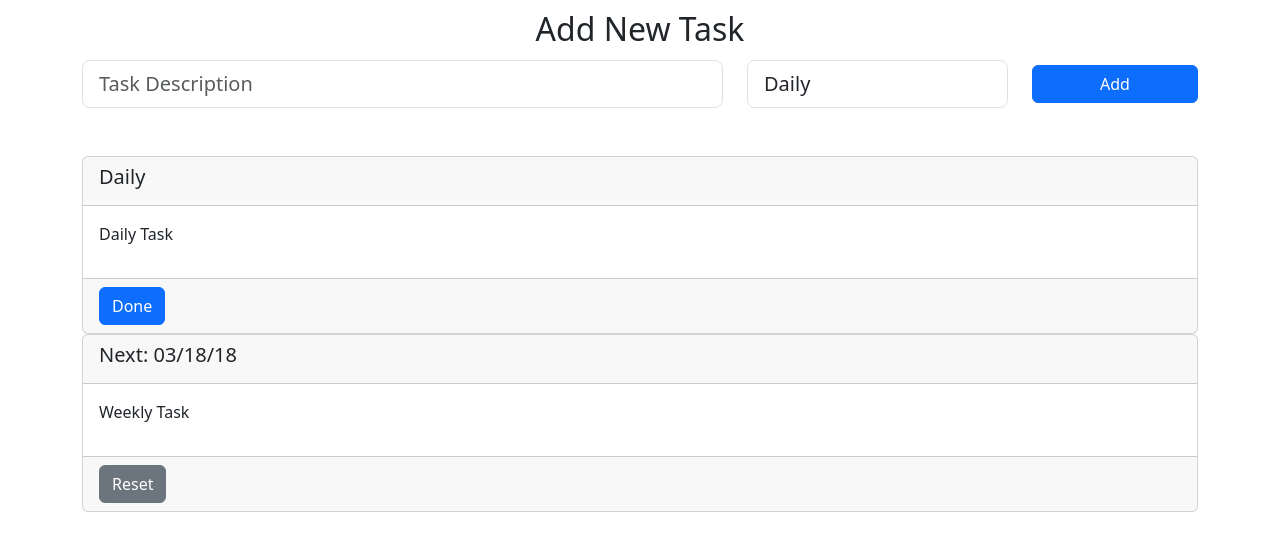
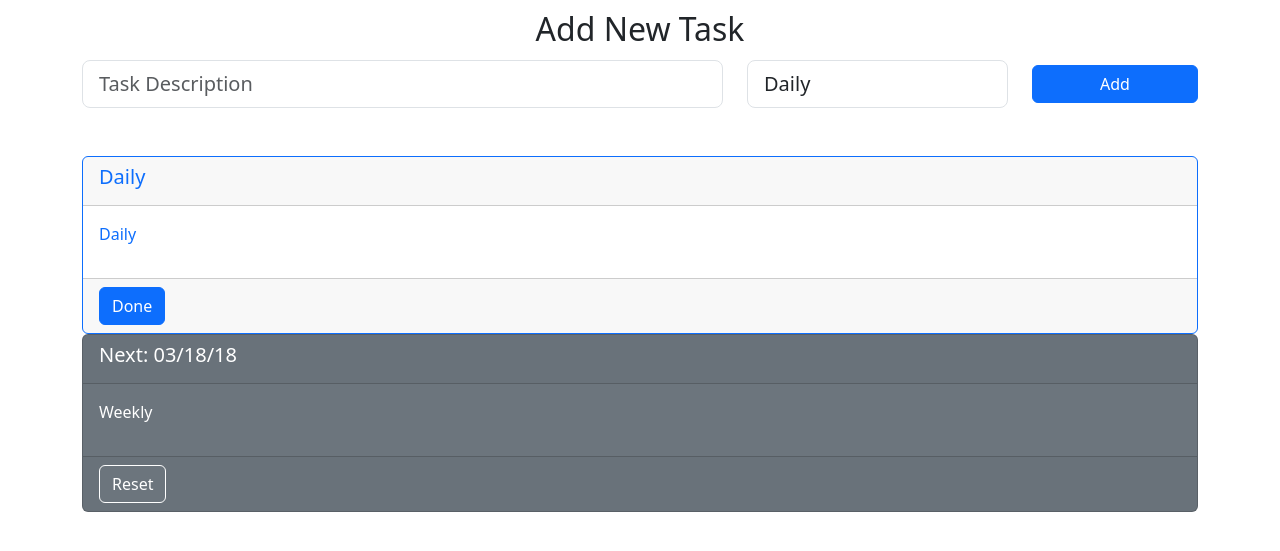
Before and after one commit to rdhammond/redo, a Rails app: page / in a window 1280 px wide. Shown: the part 70-621 px from the top of the page. Run offline with Rails 7, Linux system fonts and the light colour scheme; data comes from the database, SQL or seed files in the repository; style sheets or scripts are compiled from the project's sources; some libraries are stand-ins or nearby versions.

Commit message:
Limited/sized cards appropriately to viewport and added a splash of color.

```diff
--- a/app/assets/stylesheets/home.scss
+++ b/app/assets/stylesheets/home.scss
@@ -4,3 +4,23 @@
 #add-form input[type="submit"] {
   width: 100%;
 }
+
+$cards-per-line: (
+		xs: 1,
+		sm: 2,
+		md: 3,
+		lg: 3,
+		xl: 4
+);
+
+@each $name, $breakpoint in $grid-breakpoints {
+		@media (min-width: $breakpoint) {
+			.card-deck .card {
+				flex: 0 0 calc(#{100/map-get($cards-per-line, $name)}% - #{$grid-gutter-width});
+			}
+		}
+}
+
+.border-white {
+		border-color: white;
+}
--- /dev/null
+++ b/app/views/tasks/_active.html.erb
@@ -0,0 +1,14 @@
+<div class="card text-primary border-primary">
+	<div class="card-header">
+		<h5><%= task.task_type.titleize %></h5>
+	</div>
+	<div class="card-body">
+		<p><%= task.task_type.titleize %></p>
+	</div>
+	<div class="card-footer">
+		<%= form_with scope: :task, url: task_path(task), method: :put, model: task, class: "task-form" do |f| %>
+			<%= hidden_field_tag "done", value: true %>
+			<%= f.submit "Done", class: "btn btn-primary" %>
+		<% end %>
+	</div>
+</div>
--- /dev/null
+++ b/app/views/tasks/_finished.html.erb
@@ -0,0 +1,14 @@
+<div class="card text-white bg-secondary">
+	<div class="card-header">
+		<h5>Next: <%= task.next_refresh.strftime("%D") %></h5>
+	</div>
+	<div class="card-body">
+		<p><%= task.task_type.titleize %></p>
+	</div>
+	<div class="card-footer">
+		<%= form_with scope: :task, url: task_path(task), method: :put, model: task, class: "task-form" do |f| %>
+			<%= hidden_field_tag "done", value: true %>
+			<%= f.submit "Reset", class: "btn btn-secondary border-white" %>
+		<% end %>
+ </div>
+</div>
--- a/app/views/tasks/_task.html.erb
+++ b/app/views/tasks/_task.html.erb
@@ -1,24 +1,5 @@
-<div class="card">
-  <div class="card-header">
-    <h5>
-      <% if task.done? %>
-        Next: <%= task.next_refresh? ? task.next_refresh.strftime("%D") : "???" %>
-      <% else %>
-        <%= task.task_type.titleize %>
-      <% end %>
-		</h5>
-  </div>
-  <div class="card-body">
-    <p><%= task.description %></p>
-  </div>
-  <div class="card-footer">
-    <%= form_with scope: :task, url: task_path(task), method: :put, model: task, class: "task-form" do |f| %>
-			<%= hidden_field_tag :done, (not task.done?)%>
-      <% if task.done? %>
-        <%= f.submit "Reset", class: "btn btn-secondary" %>
-      <% else %>
-        <%= f.submit "Done", class: "btn btn-primary" %>
-      <% end %>
-    <% end %>
-  </div>
-</div>
+<% if task.done? %>
+	<%= render partial: "tasks/finished", locals: {task: task} %>
+<% else %>
+	<%= render partial: "tasks/active", locals: {task: task} %>
+<% end %>
```
